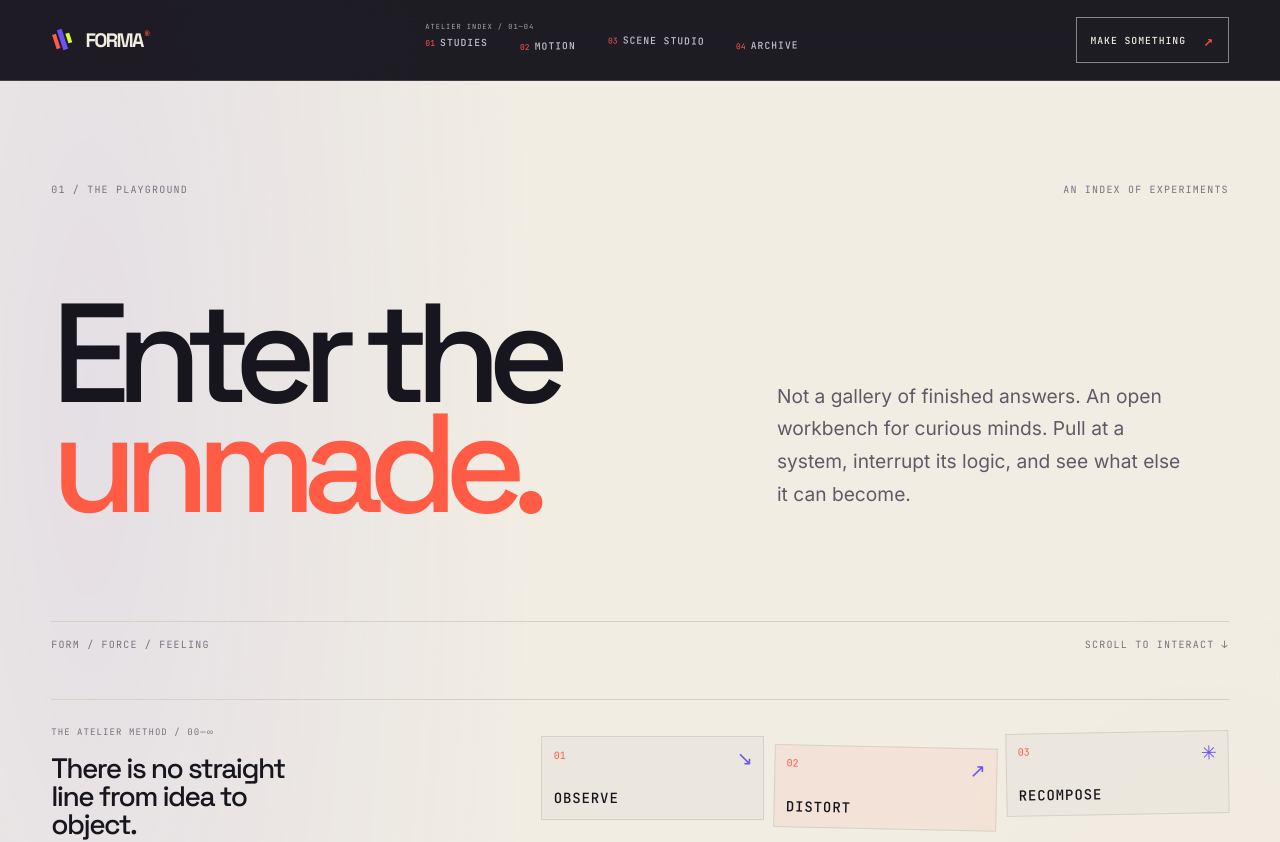
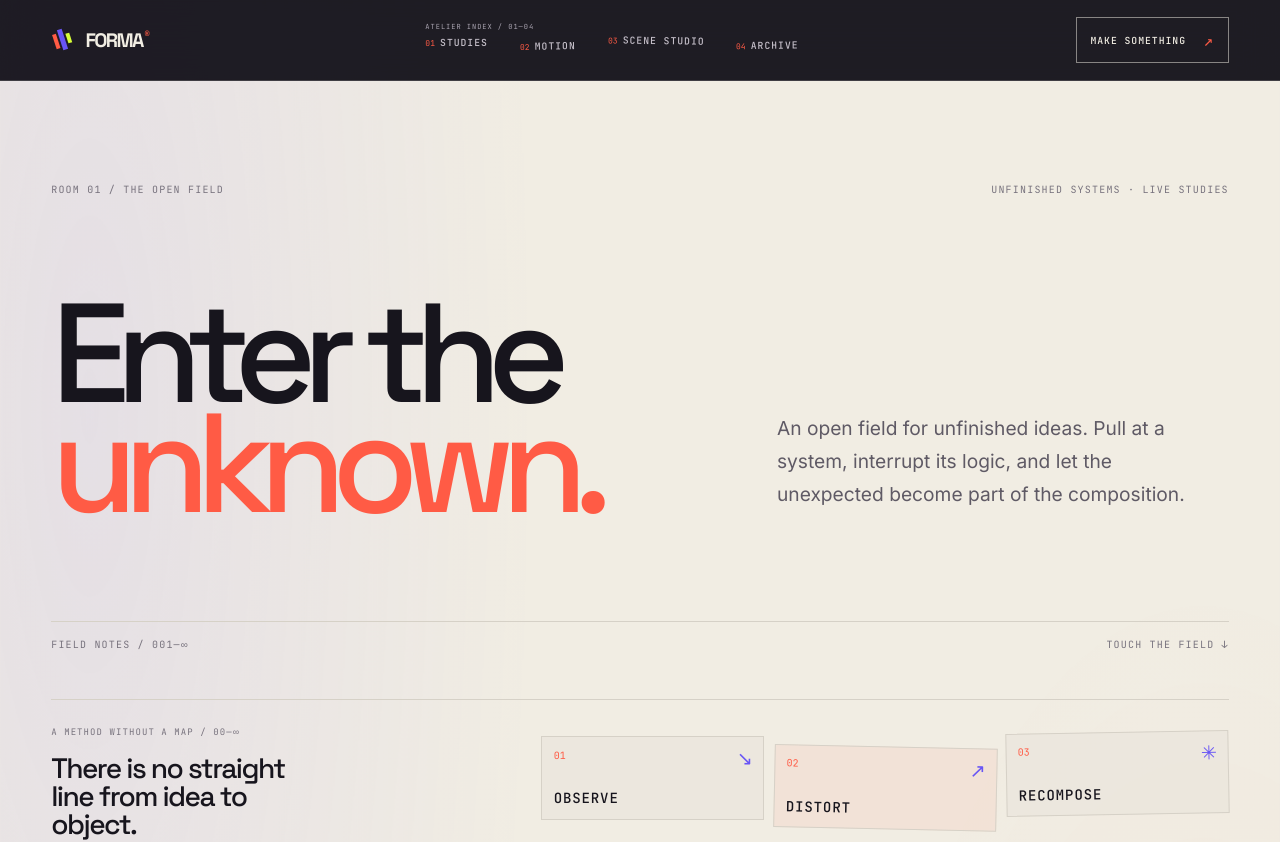
Before and after one commit to poltergit/forma, a Next.js app: page /playground in a window 1280 px wide. Shown: the top 842 px of the page. Built offline with nearby package versions, Linux system fonts and the light colour scheme; no server answers.

Commit message:
copy(playground): establish Open Field feature identity

```diff
--- a/src/app/playground/page.tsx
+++ b/src/app/playground/page.tsx
@@ -13,16 +13,16 @@ export default function PlaygroundPage() {
   return (
     <main id="main-content" className={styles.main}>
       <section className={styles.intro}>
-        <div className={styles.introMeta}><span>01 / THE PLAYGROUND</span><span>AN INDEX OF EXPERIMENTS</span></div>
+        <div className={styles.introMeta}><span>ROOM 01 / THE OPEN FIELD</span><span>UNFINISHED SYSTEMS · LIVE STUDIES</span></div>
         <div className={styles.introGrid}>
-          <h1>Enter the<br /><em>unmade.</em></h1>
-          <p>Not a gallery of finished answers. An open workbench for curious minds. Pull at a system, interrupt its logic, and see what else it can become.</p>
+          <h1>Enter the<br /><em>unknown.</em></h1>
+          <p>An open field for unfinished ideas. Pull at a system, interrupt its logic, and let the unexpected become part of the composition.</p>
         </div>
-        <div className={styles.introFoot}><span>FORM / FORCE / FEELING</span><span>SCROLL TO INTERACT ↓</span></div>
+        <div className={styles.introFoot}><span>FIELD NOTES / 001—∞</span><span>TOUCH THE FIELD ↓</span></div>
       </section>
       <section className={styles.process} aria-label="The FORMA process">
         <div className={styles.processLead}>
-          <span>THE ATELIER METHOD / 00—∞</span>
+          <span>A METHOD WITHOUT A MAP / 00—∞</span>
           <p>There is no straight line from idea to object.</p>
         </div>
         <div className={styles.processSteps}>
```
